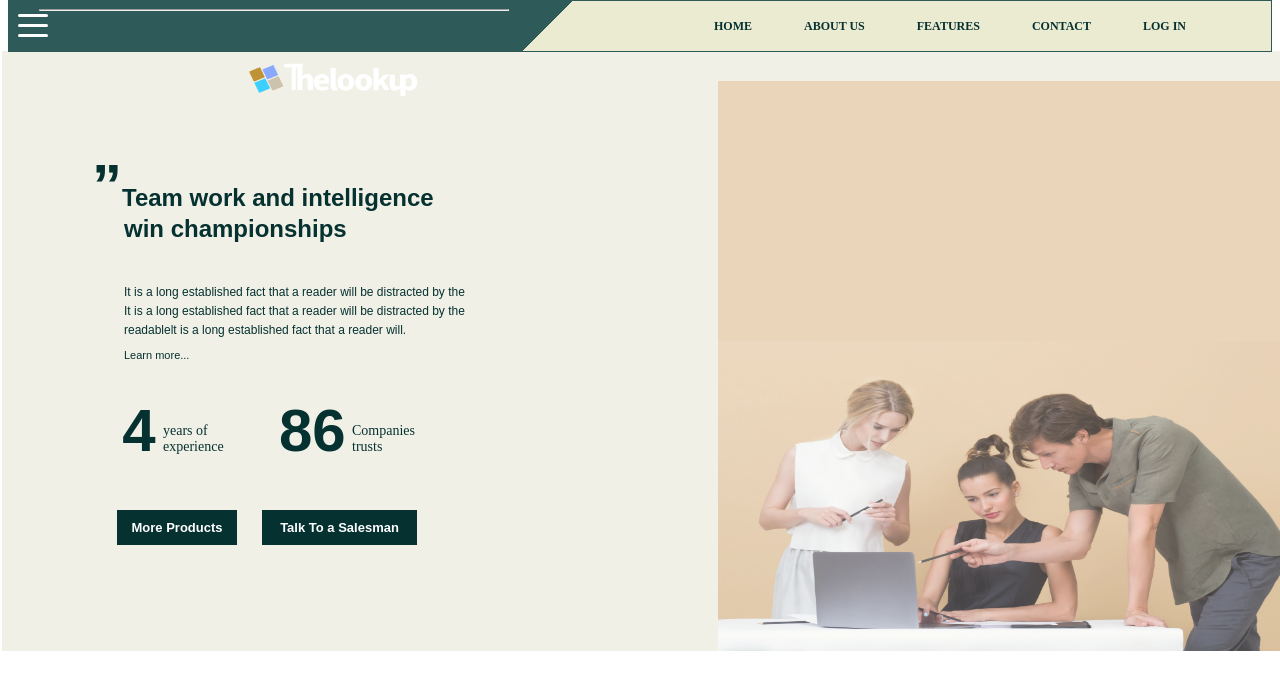
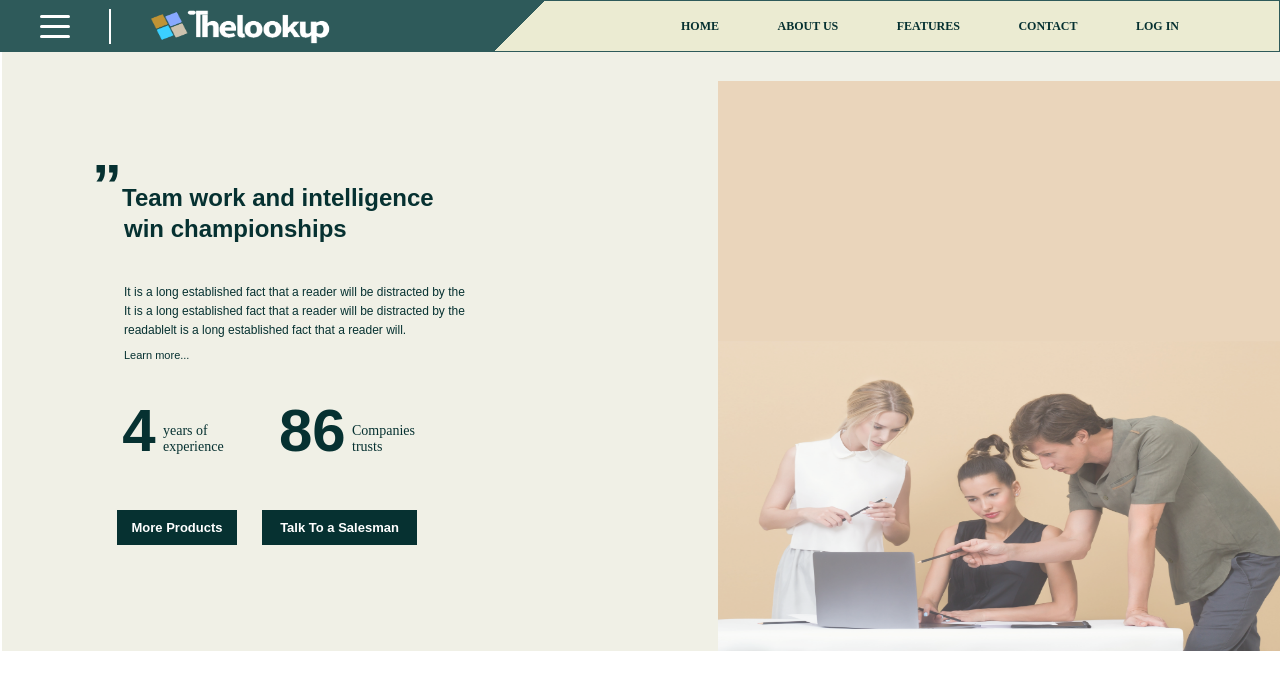
Before and after one commit to KhatimaSadat/NewLookUp, a React app in the folder project/: page /AboutUs in a window 1280 px wide. Shown: the top 690 px of the page. Built offline with nearby package versions, Linux system fonts and the light colour scheme.

Commit message:
Update NavBar.css

```diff
--- a/project/src/Layout/NavBar/NavBar.css
+++ b/project/src/Layout/NavBar/NavBar.css
@@ -1,18 +1,18 @@
+/* NavBar design*/
 /* NavBar design*/
 .navbar{
   position: fixed;
-    left: 8px;
+  left: 0px;
   top: 0;
-    right:8px;
+  right:0;
   z-index: 100;
   display: flex;
   flex-direction: row;
   justify-content: space-between;
   align-items: center;
   height: 50px;
-
   border: 1px solid rgb(46, 90, 90);
-    background-color:rgb(46, 90, 90);
+  background-color: rgb(46, 90, 90);
 }
 .navbar .right-side{
   display: flex;
@@ -20,56 +20,47 @@
   justify-content: space-between;
   align-items: center;
   flex: 1;
-    padding-right: 80px;
+  padding-right: 100px;
   padding-left: 200px;
   height: 50px;
   background:linear-gradient(135deg, transparent 45px, rgb(235, 235, 210) 0) top left;
-
+  flex-shrink: 0;
 }
 .navbar .right-side  a{
   display: flex;
   text-decoration: none;
   font-size: 12px;
   font-weight: bold;
-    padding: 5px;
   color:rgb(6, 49, 49);
   flex-shrink: 0;
 }
-  .navbar .right-side  a .span-home-nav{
-    font-size: 12px;
-    text-decoration: underline;
-    color: rgb(61, 207, 255);
-  }
 .navbar .left-side{
-    display: grid;
-    grid-template-columns: 30px 1fr;
-    background-color:rgb(46, 90, 90);
-    height: 50px;
-    width: 500px;
+  width: 480px;
+  display: flex;
+  flex-direction: row;
+  align-items: center;
+  justify-content: left;
   flex-shrink: 0;
 }
-  .navbar .left-side .humburgerIcon{
-  margin-left: 27px ;
+.Humburger{
+  margin-left: 30px;
 }
-  .navbar .left-side .logo{
-  width: 170px;
-  margin-left: 120px;
-  margin-top: 5px;
+.logo{
+width: 180px;
+margin-left: 20px;
 height: 40px;
 }
-  .navbar .right-side a:hover{
+.navbar a:hover{
   cursor: pointer;
-    border: 1px solid rgb(6, 49, 49);
-    padding: 3px;
+  /* border: 1px solid  rgb(6, 49, 49); */
+  padding: 6px;
+  text-decoration: underline;
+  color: rgb(7, 157, 216);
 }
-  .navbar .sidebare{
-    position: fixed;
-    left: 0;
-    bottom: 0;
-    top: 10px;
-    background-color: white;
-    width: 2px;
-    height: 30px;
-    z-index: 200;
-    margin-left: 110px;
+hr.vertical{
+  border: 0;
+  border-left: 2px solid white;
+  height: 35px;
+  float: left;
+  margin-left: 30px;
 }
```
Lines whose indentation alone changed are shown as unchanged.
